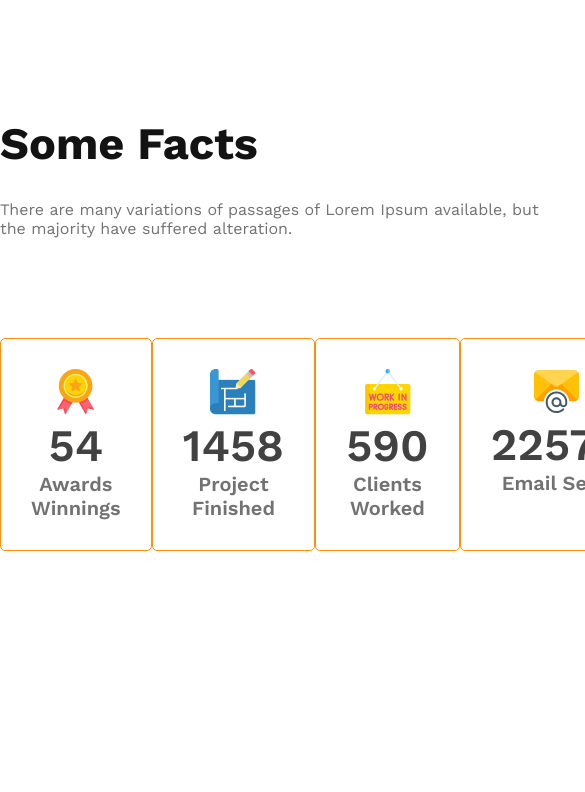
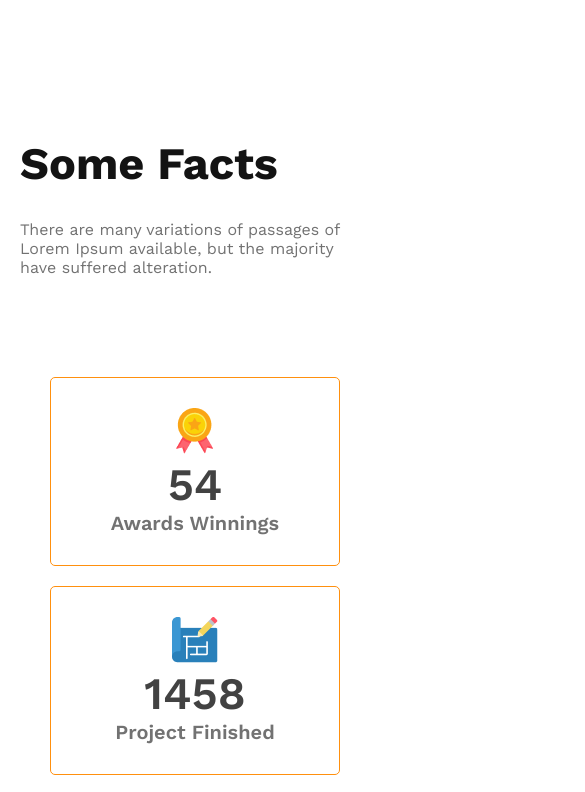
Before and after one commit to momin096/g3-architects-website, a plain HTML site: page index.html in a window 390 px wide. Shown: the part 2995-3787 px from the top of the page, 585 px wide, since content can reach past the window. Before the commit the page ends 3546 px from the top, so only its background shows below. Drawn offline with nearby package versions, Linux system fonts and the light colour scheme.

Commit message:
facts responsive for mobile and medium devices

```diff
--- a/Style/architect.css
+++ b/Style/architect.css
@@ -163,7 +163,7 @@ main {
     color: #727272;
     font-size: 16px;
     font-weight: 400;
-    width: 550px;
+    max-width: 550px;
     margin-bottom: 100px;
 }
 
@@ -191,7 +191,7 @@ main {
     font-weight: 600;
 }
 
-
+/* sponsors */
 
 
 /* Responsive Media Quaries */
@@ -223,6 +223,19 @@ main {
         grid-template-columns: 1fr;
     }
 
+
+    /* facts */
+    .facts {
+        padding: 20px;
+    }
+
+    .facts-card-container {
+        flex-direction: column;
+        justify-content: none;
+        gap: 20px;
+        padding: 0 30px;
+    }
+
 }
 
 
@@ -251,4 +264,15 @@ main {
     .feature-pic {
         grid-template-columns: repeat(2, 1fr);
     }
-}
+
+    /* facts */
+    .facts {
+        padding: 20px;
+    }
+
+    .facts-card-container {
+        flex-direction: column;
+        justify-content: none;
+        gap: 20px;
+
+    }
```
Also changed, not shown: index.html (+5 -0 lines).
